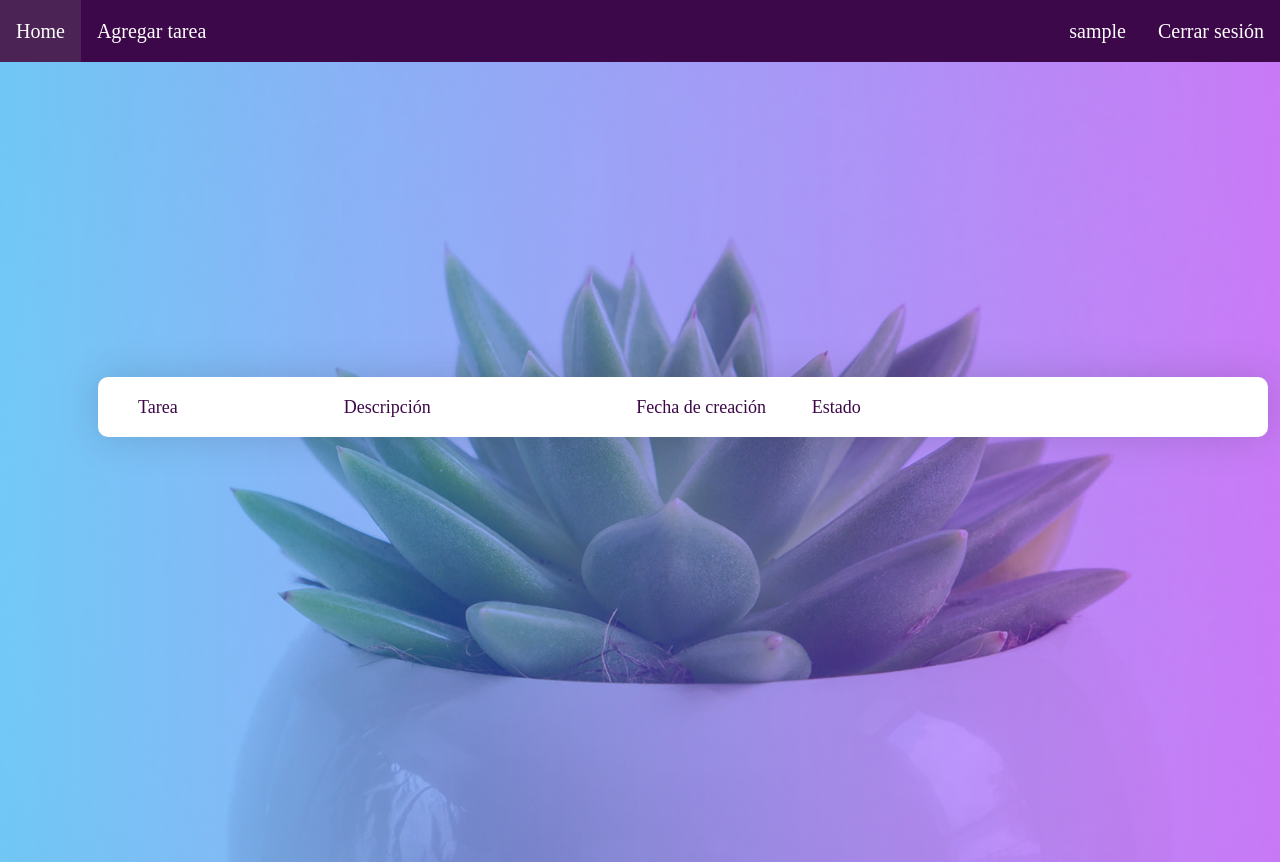
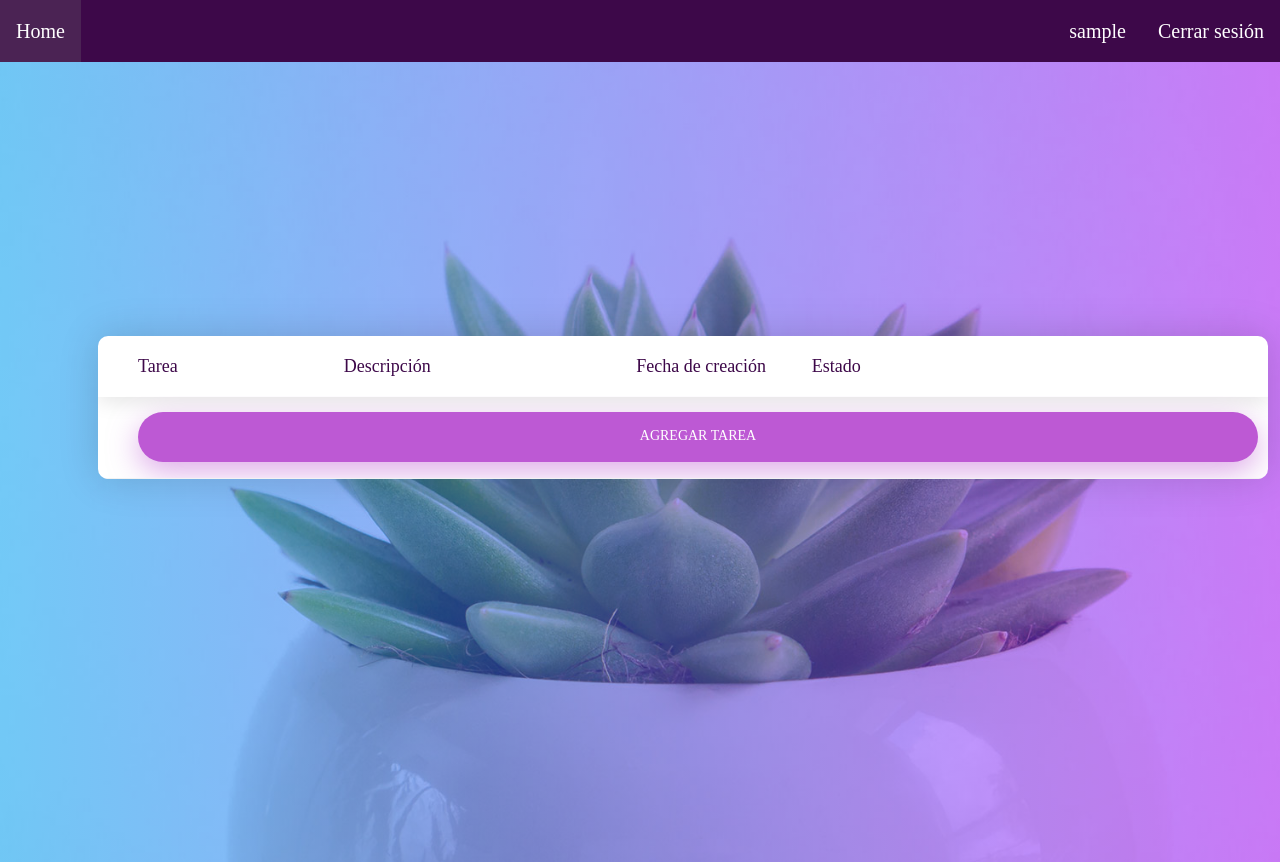
Before and after one commit to swsandra/TODOList, a Django app: page / in a window 1280 px wide; the page is wider, and only the part inside the window is pictured. Run offline with Django 3.2, Linux system fonts and the light colour scheme; the visitor is signed in with stand-in values (Sample User, id 1); data that the repository does not hold is empty; some libraries are stand-ins or nearby versions; some web fonts are replaced.

Commit message:
add button for new to-do

```diff
--- a/templates/base.html
+++ b/templates/base.html
@@ -70,7 +70,6 @@
   <ul>
   {% if user.is_authenticated %}
     <li><a class="active" href="{% url 'index' %}"> Home </a></li>
-    <li><a href="{% url 'add' %}">Agregar tarea</a></li>
     <li style="float:right"><a href="{% url 'logout' %}">Cerrar sesión</a></li>
     <li style="float:right"><a href="{% url 'index' %}"> {{ user.username }} </a></li>
   {% else %}
--- a/templates/index.html
+++ b/templates/index.html
@@ -44,6 +44,11 @@
             <div class="table100-body js-pscroll">
                 <table>
                     <tbody>
+                        <tr class="row100 body">
+                            <td class="cell100 column1">
+                                <a href="{% url 'add' %}" class="login100-form-btn">Agregar Tarea</a>
+                            </td>
+                        </tr>
                         {% for todo in todo_list %}
                         <tr class="row100 body">
                             <td class="cell100 column1">{{todo.title}}</td>
```
